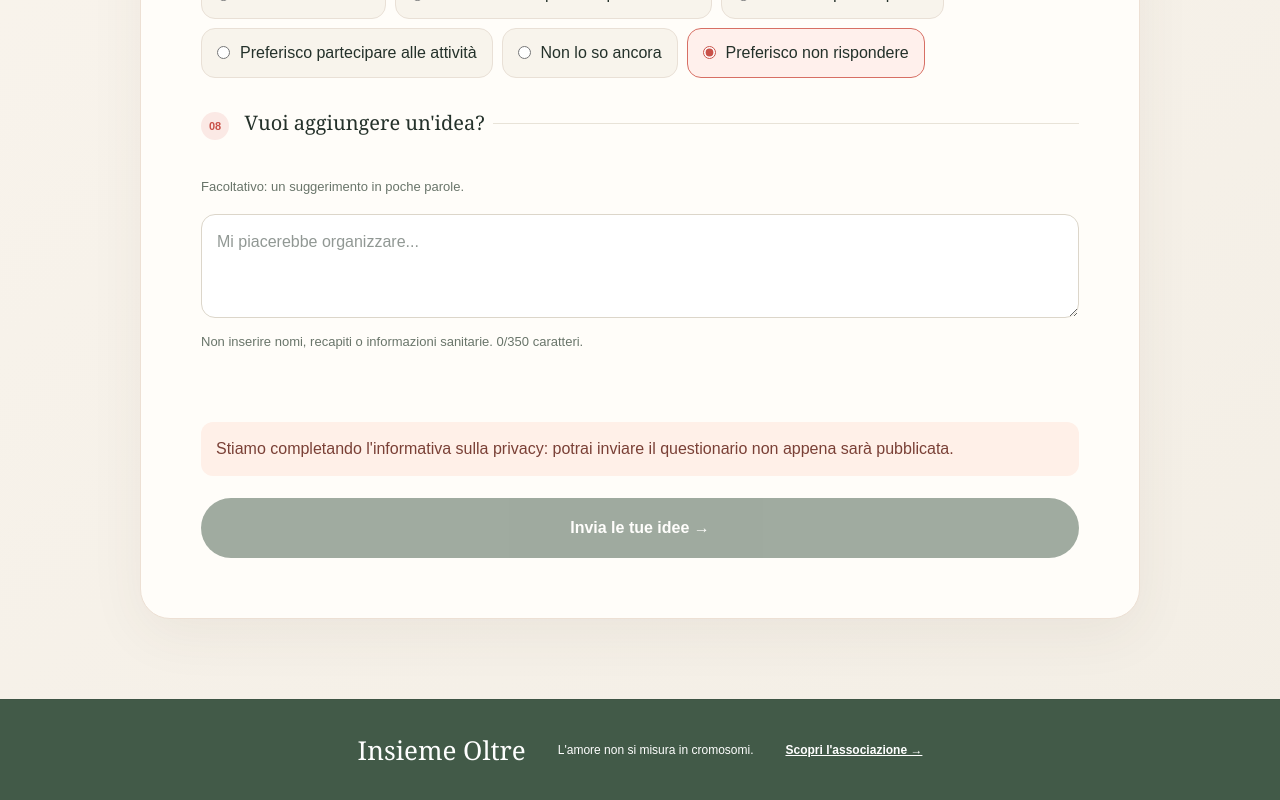
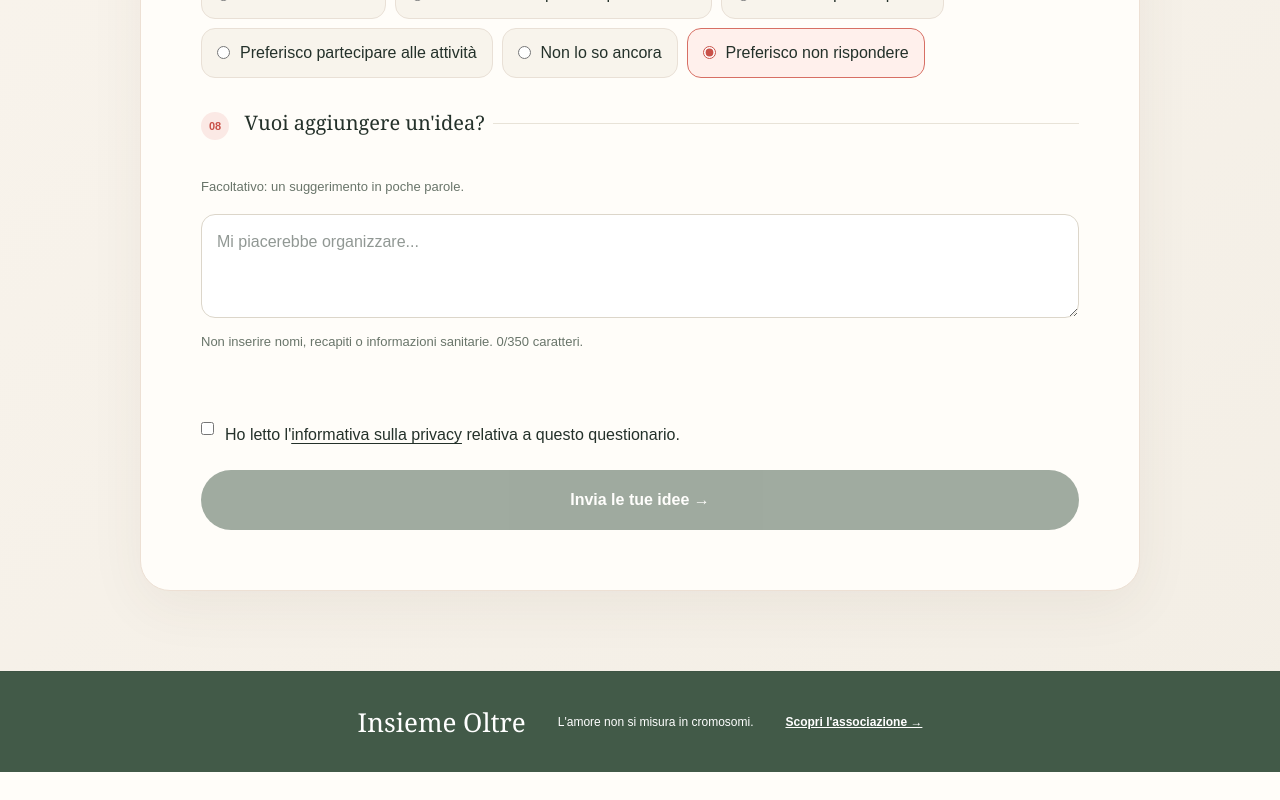
Before and after one commit to Lucare76/insieme-oltre, a Next.js app: page /partecipa in a window 1280 px wide. Shown: the part 2343-3143 px from the top of the page. After the commit the page ends 3115 px from the top, so only its background shows below. Built offline with nearby package versions, Linux system fonts and the light colour scheme; no server answers.

Commit message:
feat: enable participation form with dedicated survey information

```diff
--- a/app/partecipa/page.tsx
+++ b/app/partecipa/page.tsx
@@ -1,7 +1,6 @@
 import type { Metadata } from "next";
 import Image from "next/image";
 import Link from "next/link";
-import { privacyPolicy } from "../../lib/legal";
 import { socialMetadata } from "../../lib/seo";
 import { ParticipationForm } from "./ParticipationForm";
 import "./partecipa.css";
@@ -34,7 +33,7 @@ export default function PartecipaPage() {
     <section className="participa-form-wrap" aria-labelledby="partecipazione-form-title">
       <h2 id="partecipazione-form-title">La tua voce conta.</h2>
       <p>Non stiamo chiedendo un'iscrizione: raccogliamo soltanto idee e preferenze per organizzare le prime attività.</p>
-      <ParticipationForm available={privacyPolicy.published} privacyHref={privacyPolicy.href} />
+      <ParticipationForm available privacyHref="/informativa-questionario" />
     </section>
     <footer className="participa-footer">
       <strong>Insieme Oltre</strong>
```
